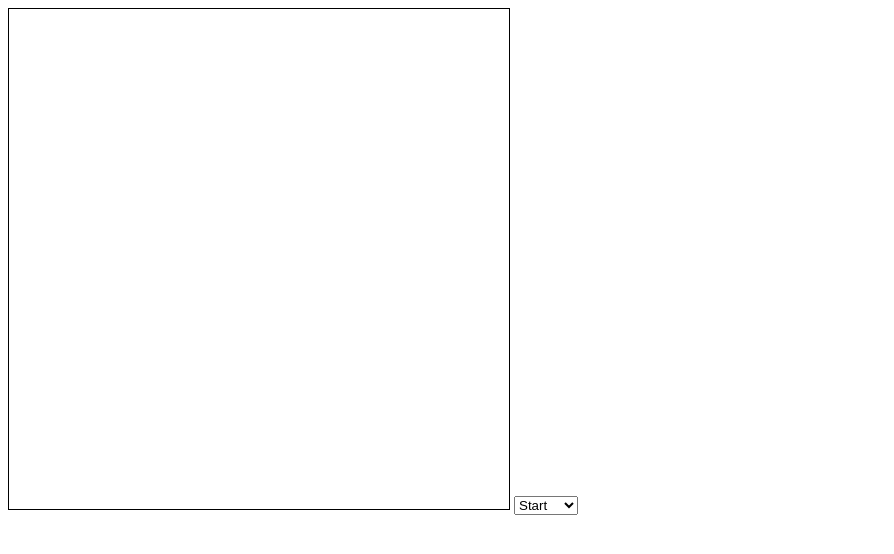
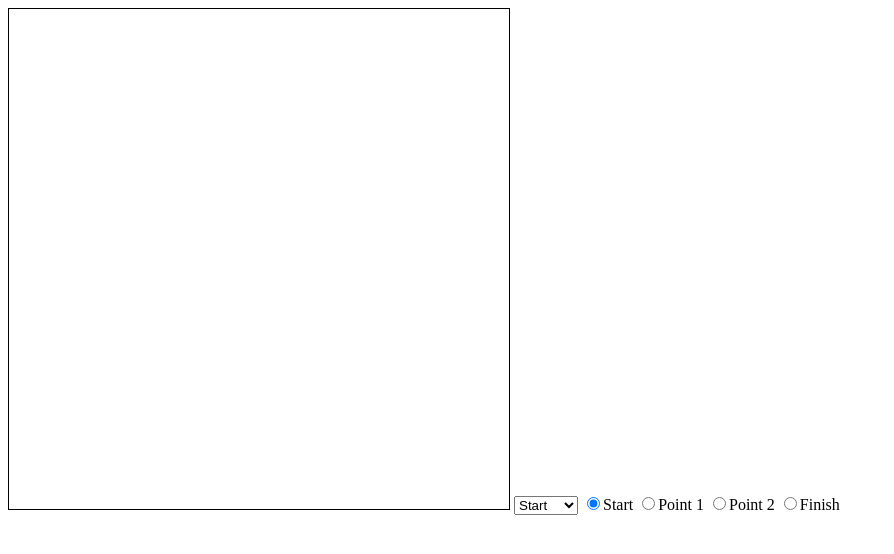
Before and after one commit to MichalPaszkiewicz/bezier-curve-extractor, a plain HTML site: page index.html in a window 1280 px wide. Shown: the whole page, without its empty margins (0-894 px from the left). Drawn offline with nearby package versions, Linux system fonts and the light colour scheme.

Commit message:
Update index.html

```diff
--- a/index.html
+++ b/index.html
@@ -20,6 +20,10 @@
 			<option value="pointTwo">Point 2</option>
 			<option value="end">Finish</option>
 		</select>
+		<input type="radio" value="start" checked>Start</input>
+		<input type="radio" value="pointOne">Point 1</input>
+		<input type="radio" value="pointTwo">Point 2</input>
+		<input type="radio" value="end">Finish</input>
 		<div id="bezier-function"></div>
 	</body>
 </html>
```
